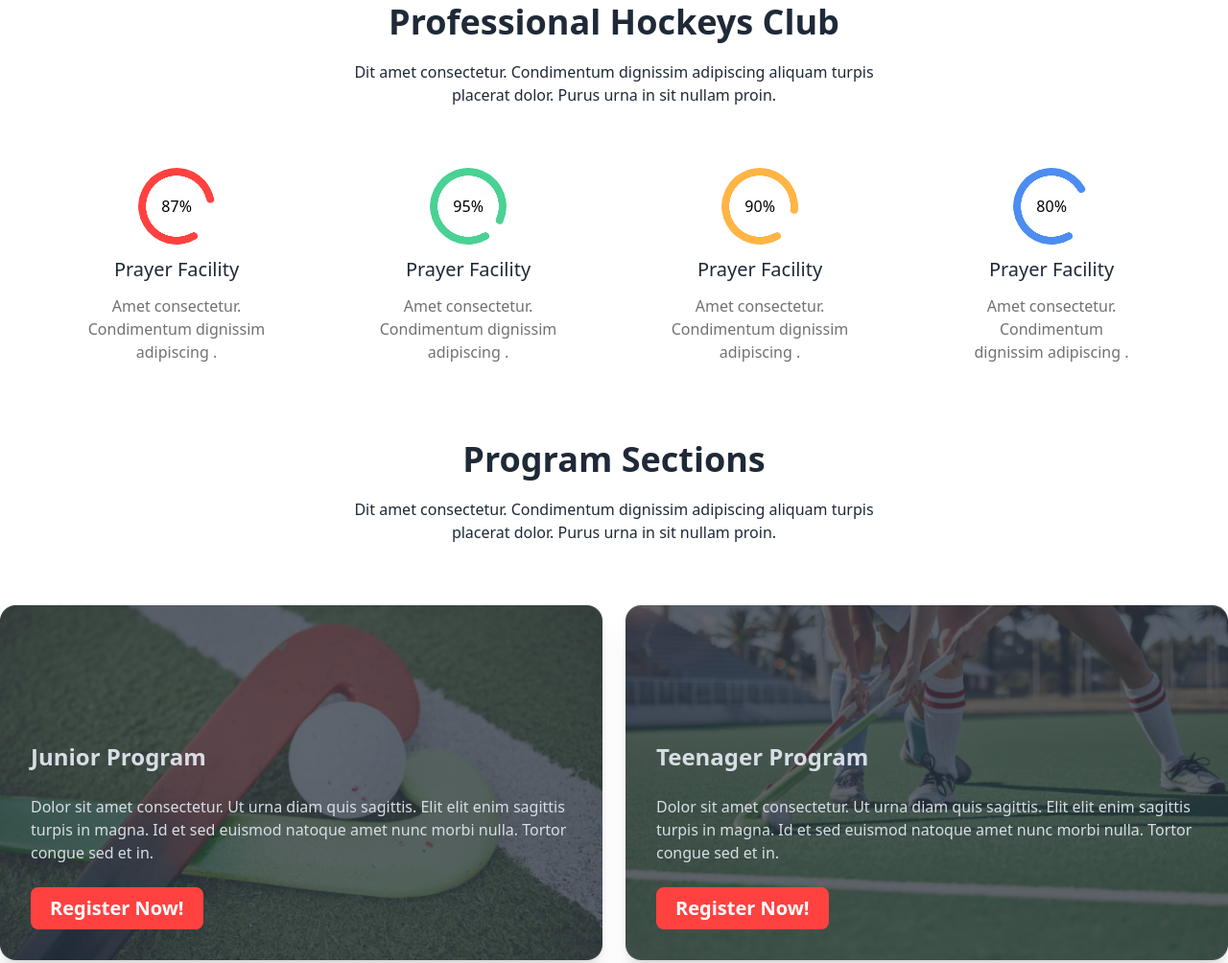
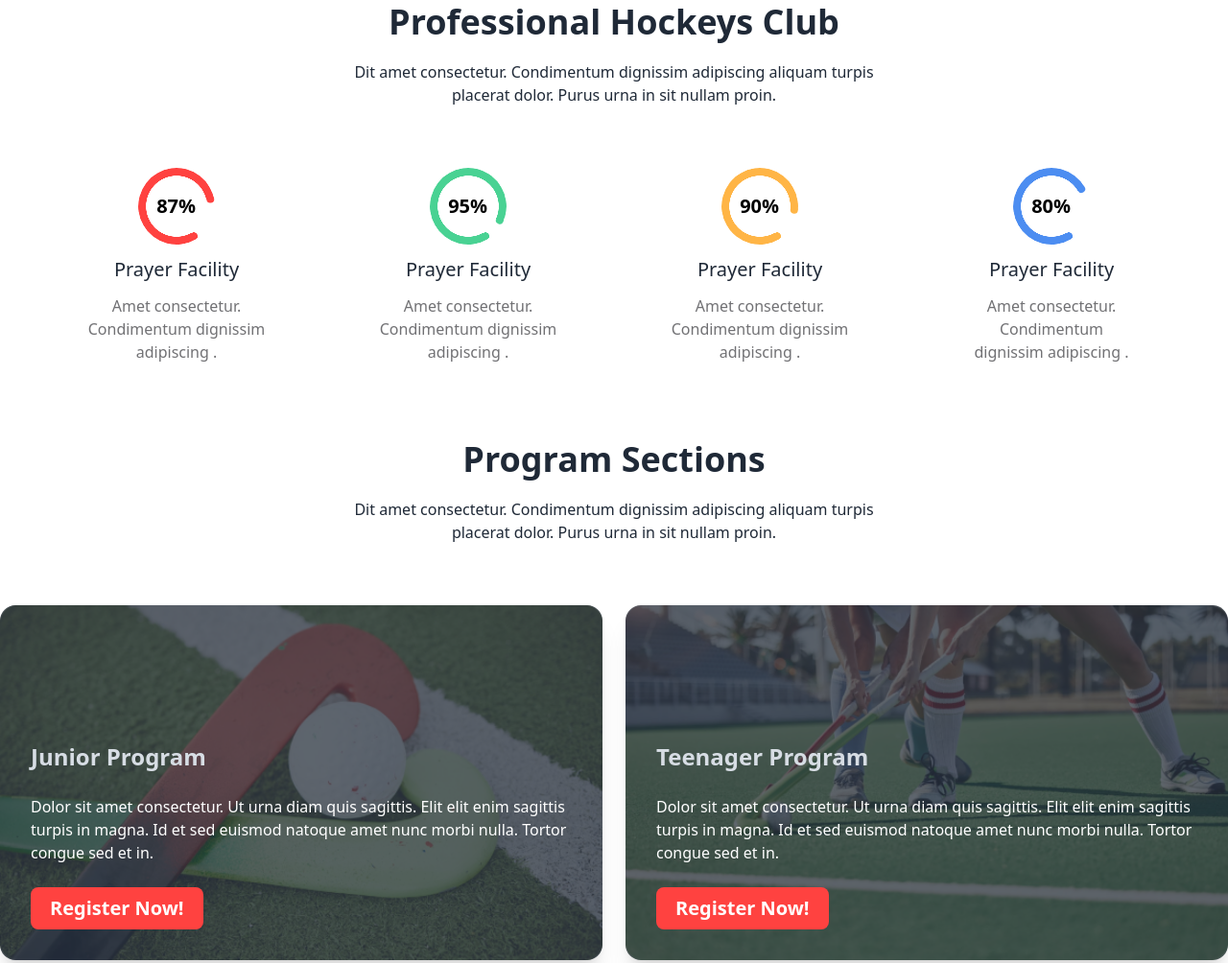
Before and after one commit to mustafa-siam/third-assignment, a plain HTML site: page index.html in a window 1280 px wide. Shown: the part 753-1757 px from the top of the page at 96% size. Drawn offline with nearby package versions, Linux system fonts and the light colour scheme.

Commit message:
complited my 3rd assignment

```diff
--- a/index.html
+++ b/index.html
@@ -88,22 +88,22 @@
   <p class="text-center md:w-[600px] md:mx-auto text-base font-medium mx-2">Dit amet consectetur. Condimentum dignissim adipiscing aliquam turpis placerat dolor. Purus urna in sit nullam proin. </p>
   <div class="flex lg:justify-evenly justify-center items-center lg:gap-0 gap-8 flex-col lg:flex-row mt-16">
     <div class="w-60 space-y-3">
-      <div class="radial-progress text-[#FF4240] rotate-[150deg] ml-20" style="--value:80 ;" role="progressbar"><span class="text-black -rotate-[150deg]">87%</span></div>
+      <div class="radial-progress text-[#FF4240] rotate-[150deg] ml-20 text-xl font-bold" style="--value:80 ;" role="progressbar"><span class="text-black -rotate-[150deg]">87%</span></div>
       <p class="text-xl font-medium text-center">Prayer Facility</p>
       <p class="text-base font-normal text-center text-[#13131899]">Amet consectetur. Condimentum dignissim adipiscing .</p>
     </div>
     <div class="w-60 space-y-3">
-      <div class="radial-progress text-[#49D293] rotate-[150deg] ml-20" style="--value:90 ;" role="progressbar"><span class="text-black -rotate-[150deg]">95%</span></div>
+      <div class="radial-progress text-[#49D293] rotate-[150deg] ml-20 text-xl font-bold" style="--value:90 ;" role="progressbar"><span class="text-black -rotate-[150deg]">95%</span></div>
       <p class="text-xl font-medium text-center">Prayer Facility</p>
       <p class="text-base font-normal text-center text-[#13131899]">Amet consectetur. Condimentum dignissim adipiscing .</p>
     </div>
     <div class="w-60 space-y-3">
-      <div class="radial-progress text-[#FFB546] rotate-[150deg] ml-20" style="--value:85 ;" role="progressbar"><span class="text-black -rotate-[150deg]">90%</span></div>
+      <div class="radial-progress text-[#FFB546] rotate-[150deg] ml-20 text-xl font-bold" style="--value:85 ;" role="progressbar"><span class="text-black -rotate-[150deg]">90%</span></div>
       <p class="text-xl font-medium text-center">Prayer Facility</p>
       <p class="text-base font-normal text-center text-[#13131899]">Amet consectetur. Condimentum dignissim adipiscing .</p>
     </div>
     <div class="w-60 space-y-3">
-      <div class="radial-progress text-[#4C8DF1] rotate-[150deg] ml-20" style="--value:75 ;" role="progressbar"><span class="text-black -rotate-[150deg]">80%</span></div>
+      <div class="radial-progress text-[#4C8DF1] rotate-[150deg] ml-20 text-xl font-bold" style="--value:75 ;" role="progressbar"><span class="text-black -rotate-[150deg]">80%</span></div>
       <p class="text-xl font-medium text-center">Prayer Facility</p>
       <p class="text-base font-normal text-center text-[#13131899]">Amet consectetur. Condimentum <br> dignissim adipiscing .</p>
     </div>
@@ -117,7 +117,7 @@
       <figure><img src="./Images/2.png" alt="Shoes" class="w-full" /></figure>
       <div class="card-body justify-end space-y-4">
         <h2 class="card-title text-2xl font-bold">Junior Program</h2>
-        <p class="grow-0">Dolor sit amet consectetur. Ut urna diam quis sagittis. Elit elit
+        <p class="grow-0 text-white">Dolor sit amet consectetur. Ut urna diam quis sagittis. Elit elit
           enim sagittis turpis in magna. Id et sed euismod natoque amet nunc morbi nulla. Tortor congue sed et in.</p>
         <div class="card-actions justify-start">
           <button class="text-white bg-[#FF4240] text-xl font-semibold px-5 py-2 rounded-lg">Register Now!</button>
@@ -128,7 +128,7 @@
       <figure><img src="./Images/3.png" alt="Shoes" class="w-full" /></figure>
       <div class="card-body justify-end space-y-4">
         <h2 class="card-title text-2xl font-bold">Teenager Program</h2>
-        <p class="grow-0">Dolor sit amet consectetur. Ut urna diam quis sagittis. Elit elit
+        <p class="grow-0 text-white">Dolor sit amet consectetur. Ut urna diam quis sagittis. Elit elit
           enim sagittis turpis in magna. Id et sed euismod natoque amet nunc morbi nulla. Tortor congue sed et in.</p>
         <div class="card-actions justify-start">
           <button class="text-white bg-[#FF4240] text-xl font-semibold px-5 py-2 rounded-lg">Register Now!</button>
@@ -139,7 +139,7 @@
       <figure><img src="./Images/4.png" alt="Shoes" class="w-full" /></figure>
       <div class="card-body justify-end space-y-4">
         <h2 class="card-title text-2xl font-bold">Professional Program</h2>
-        <p class="grow-0 lg:w-[510px]">Dolor sit amet consectetur. Ut urna diam quis sagittis. Elit elit
+        <p class="grow-0 lg:w-[510px] text-white">Dolor sit amet consectetur. Ut urna diam quis sagittis. Elit elit
           enim sagittis turpis in magna. Id et sed euismod natoque amet nunc morbi nulla. Tortor congue sed et in.</p>
         <div class="card-actions justify-start">
           <button class="text-white bg-[#FF4240] text-xl font-semibold px-5 py-2 rounded-lg">Register Now!</button>
```
